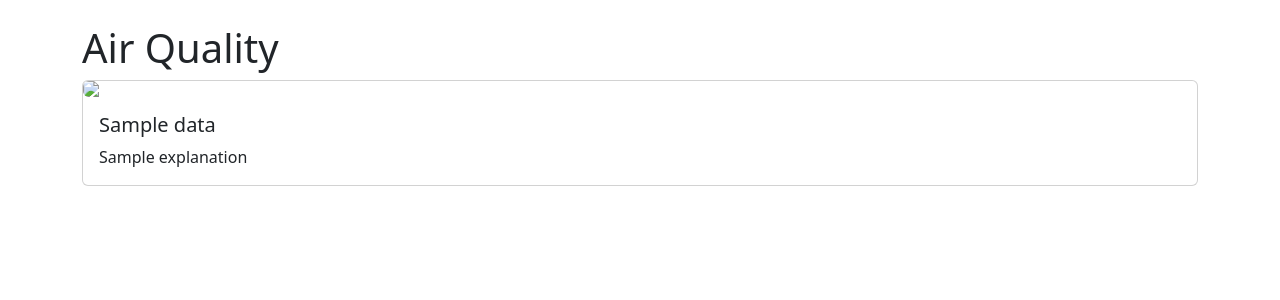
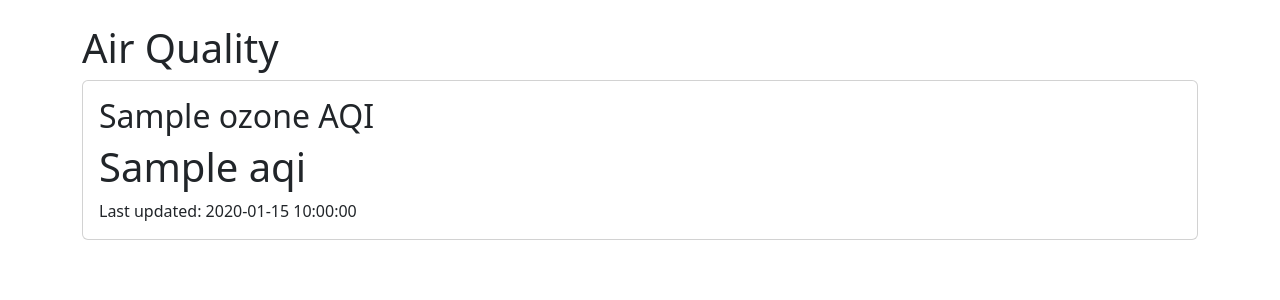
Before and after one commit to DawnSovereign/Weather-disaster-Info, a Flask app: template templates/Air.html in a window 1280 px wide. Shown: the top 300 px of the page. Run offline with Flask 3, Linux system fonts and the light colour scheme; the template is opened without the code that fills it: most values are stand-ins (such as "Sample title", 1, 10 or a date in 2020); some libraries are stand-ins or nearby versions.

Commit message:
hey changed this

```diff
--- a/AirQuality.py
+++ b/AirQuality.py
@@ -1,6 +1,5 @@
 from flask import Flask, render_template
-import requests
-
+import requests, _json
 from flask_bootstrap import Bootstrap5
 
 app = Flask(__name__)
@@ -12,17 +11,27 @@ payload = {
   'api_key': api_key
 }
 
-endpoint = 'https://api-dashboard.getambee.com/#/'
+endpoint = 'https://api.ambeedata.com/latest/by-lat-lng?lat=12&lng=77'
+
+
+try:
+    r = requests.get(endpoint, params=payload)
+    local = r.json()
+    ozone = local['OZONE']
+except Exception as e:
+    print('Error: ', e)
+
 
 @app.route('/')
 def main():
-    data = None
+
     try:
         print('ran')
         r = requests.get(endpoint, params=payload)
         data = r.json()
-        # print(data)
+
         print(data)
-    except Exception as e:
-        print('please try again', e)
+
+    except:
+        print('please try again')
     return render_template('Air.html', data=data)
--- a/templates/Air.html
+++ b/templates/Air.html
@@ -1,31 +1,24 @@
-<!doctype html>
-<html lang="en">
+<!DOCTYPE html>
+<html>
   <head>
-      <meta charset="utf-8">
-      <meta name="viewport" content="width=device-width, initial-scale=1, shrink-to-fit=no">
-      <title>CST 205 APOD</title>
+    <meta charset="UTF-8">
+    <meta name="viewport" content="width=device-width, initial-scale=1.0">
+    <title>Air Quality</title>
     {{ bootstrap.load_css() }}
-
   </head>
   <body>
     <div class="container">
       <h1 class="mt-4">Air Quality</h1>
       {% if data %}
-      <!--Display data-->
-        {% for i in data %}
         <div class="card">
-            <img src="{{i['url']}}" class="card-img-top rounded">
           <div class="card-body">
-              <h5 class="card-title">{{i['title']}}</h5>
-              <p class="card-text">
-                {{i['explanation']}}
-              </p>
+            <h2 class="card-title">{{ data['OZONE'] }} AQI</h2>
+            <h1 class="card-text">{{ data['AQI'] }}</h1>
+            <p class="card-text">Last updated: {{ data['updatedAt'] }}</p>
           </div>
         </div>
-        <br>
-      {% endfor %}
       {% else %}
-      no data
+        <p>No data available</p>
       {% endif %}
     </div>
   </body>
```
Lines whose indentation alone changed are shown as unchanged.
